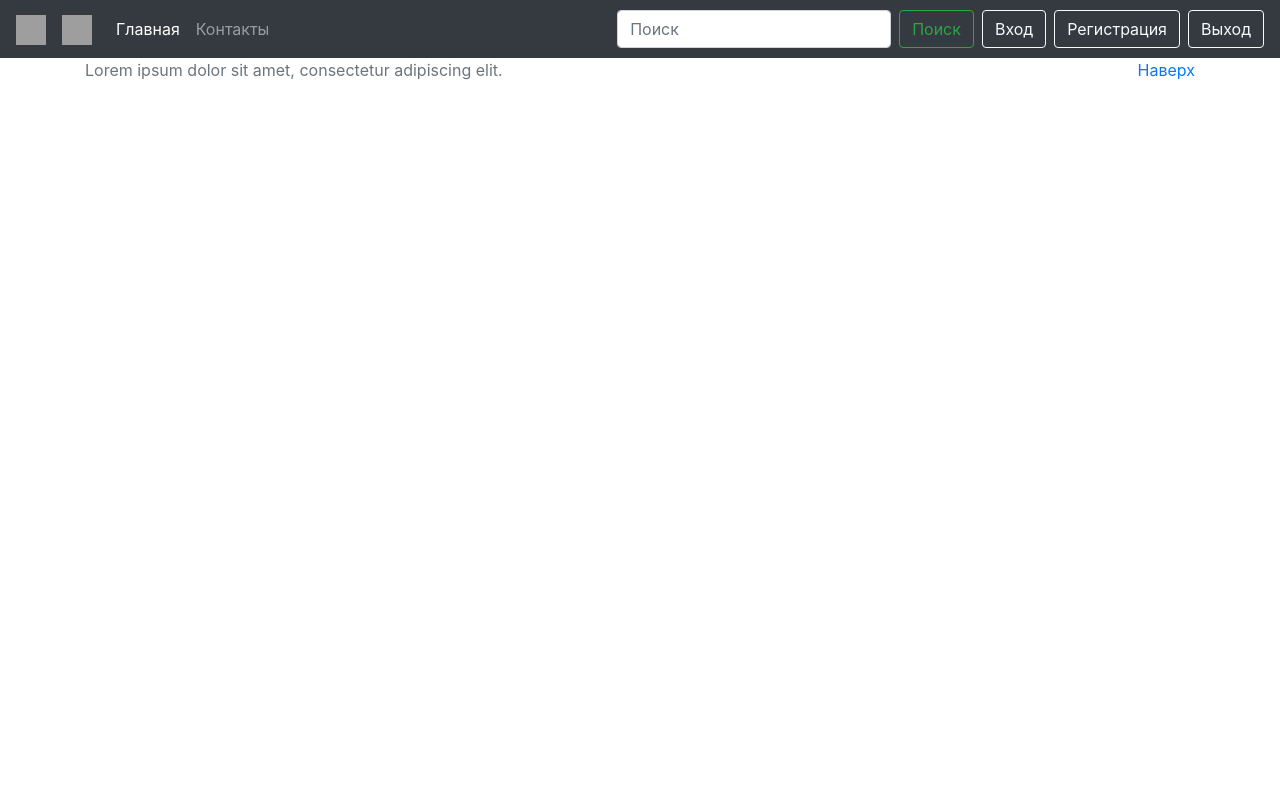
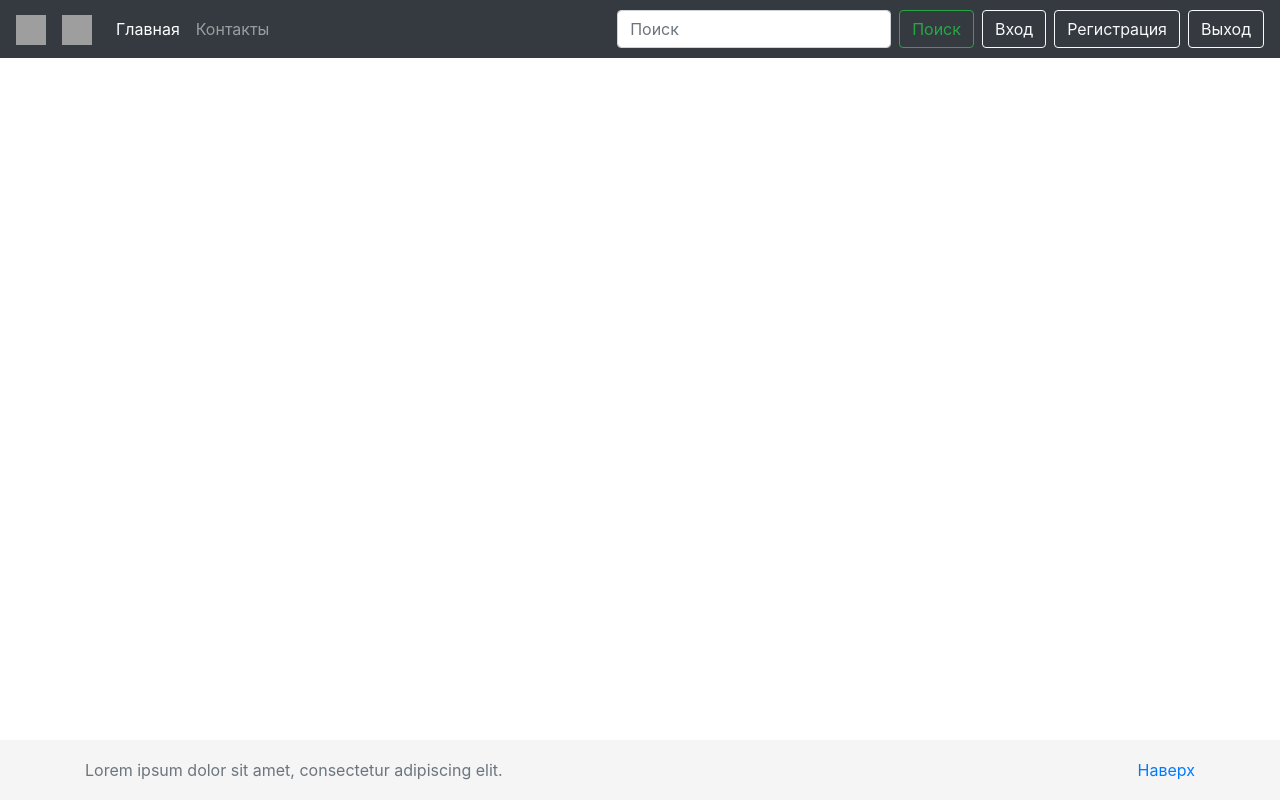
Before and after one commit to saltitc/spa-blog, a Django app: template blog/posts/templates/posts/base.html in a window 1280 px wide. Run offline with Django 4.2, Linux system fonts and the light colour scheme; the template is opened without the code that fills it, so the values that code supplies are empty; grey boxes are pictures that could not be loaded.

Commit message:
added static files(css, js, images), adapted to templates

```diff
--- /dev/null
+++ b/blog/posts/static/css/style.css
@@ -0,0 +1,46 @@
+.carousel-item {
+    height: 20rem;
+}
+.home-slider {
+    padding: 0;
+}
+
+.home-slider h5{
+    font-size: 60px;
+}
+
+.home-slider p{
+    font-size: 30px;
+}
+.carousel-caption {
+    bottom: 100px;
+}
+
+.carousel-item {
+    height: 20rem;
+}
+
+body {
+    margin-bottom: 60px;
+}
+
+html {
+    position: relative;
+    min-height: 100%;
+}
+
+footer {
+    position: absolute;
+    bottom: 0;
+    width: 100%;
+    height: 60px;
+    line-height: 60px;
+    background-color: #f5f5f5;
+}
+
+.form-signin {
+    width: 100%;
+    max-width: 330px;
+    padding: 15px;
+    margin: 0 auto;
+}
--- /dev/null
+++ b/blog/posts/static/js/script.js
@@ -0,0 +1,3 @@
+$('.carousel').carousel({
+    interval: 5000,
+})
--- a/blog/posts/templates/posts/base.html
+++ b/blog/posts/templates/posts/base.html
@@ -1,3 +1,4 @@
+{% load static %}
 <!doctype html>
 <html lang="en">
   <head>
@@ -6,7 +7,7 @@
     <link rel="stylesheet" href="https://cdn.jsdelivr.net/npm/bootstrap@4.5.3/dist/css/bootstrap.min.css"
           integrity="sha384-TX8t27EcRE3e/ihU7zmQxVncDAy5uIKz4rEkgIXeMed4M0jlfIDPvg6uqKI2xXr2"
           crossorigin="anonymous">
-    <link rel="stylesheet" href="css/style.css">
+    <link rel="stylesheet" href="{% static '/css/style.css' %}">
   </head>
   <body>
     {% include 'includes/navbar.html' %}
@@ -24,6 +25,6 @@
     <script src="https://cdn.jsdelivr.net/npm/bootstrap@4.5.3/dist/js/bootstrap.bundle.min.js"
             integrity="sha384-ho+j7jyWK8fNQe+A12Hb8AhRq26LrZ/JpcUGGOn+Y7RsweNrtN/tE3MoK7ZeZDyx"
             crossorigin="anonymous"></script>
-    <script src="js/script.js"></script>
+    <script src="{% static 'js/script.js' %}"></script>
   </body>
 </html>
```
Also changed, not shown: blog/posts/templates/includes/slider.html (+4 -3 lines), blog/posts/templates/posts/index.html (+7 -6 lines), blog/posts/static/img/first_image.jpg (added), blog/posts/static/img/second_image.jpg (added), blog/posts/static/img/third_image.jpeg (added).
